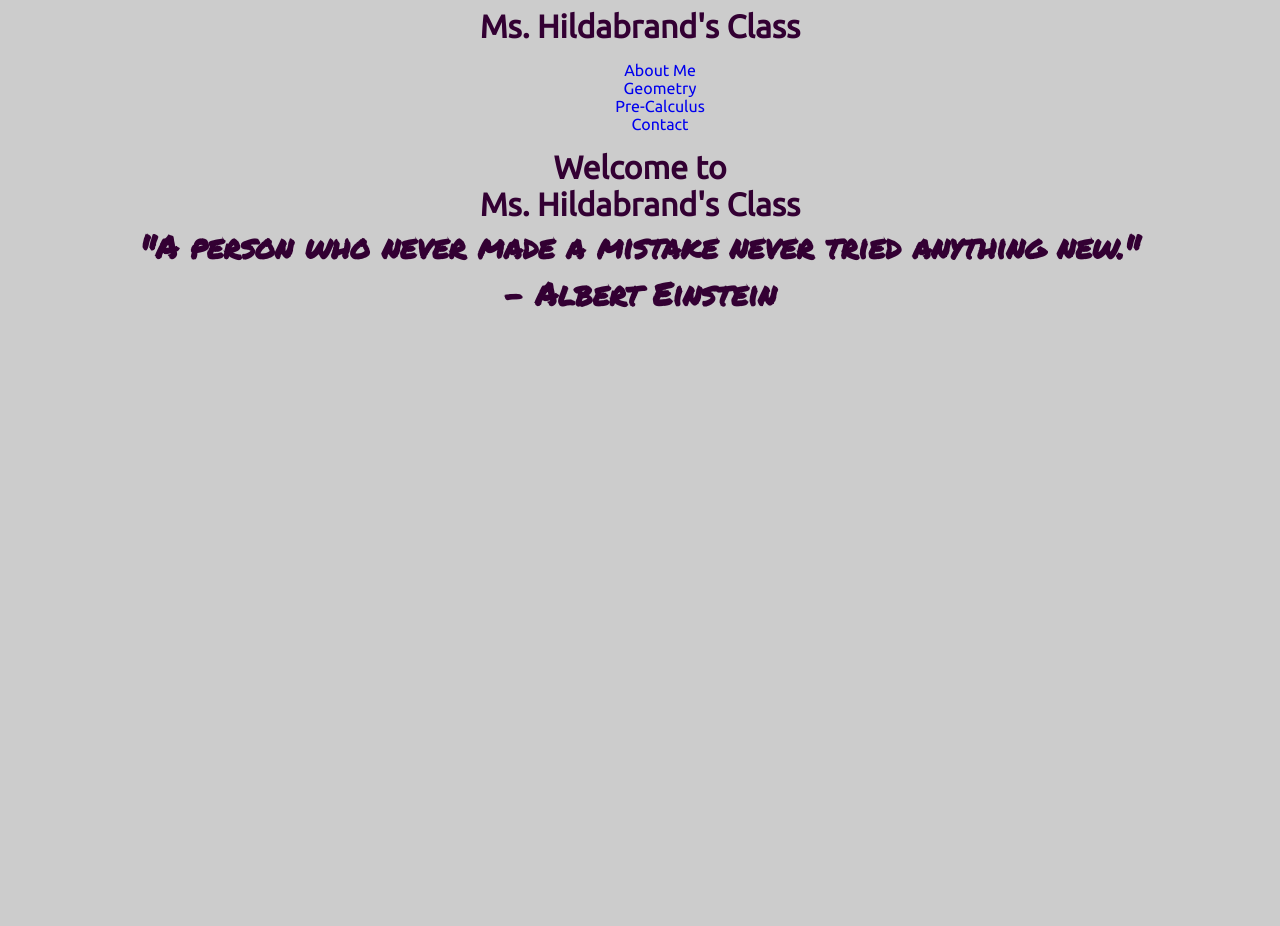
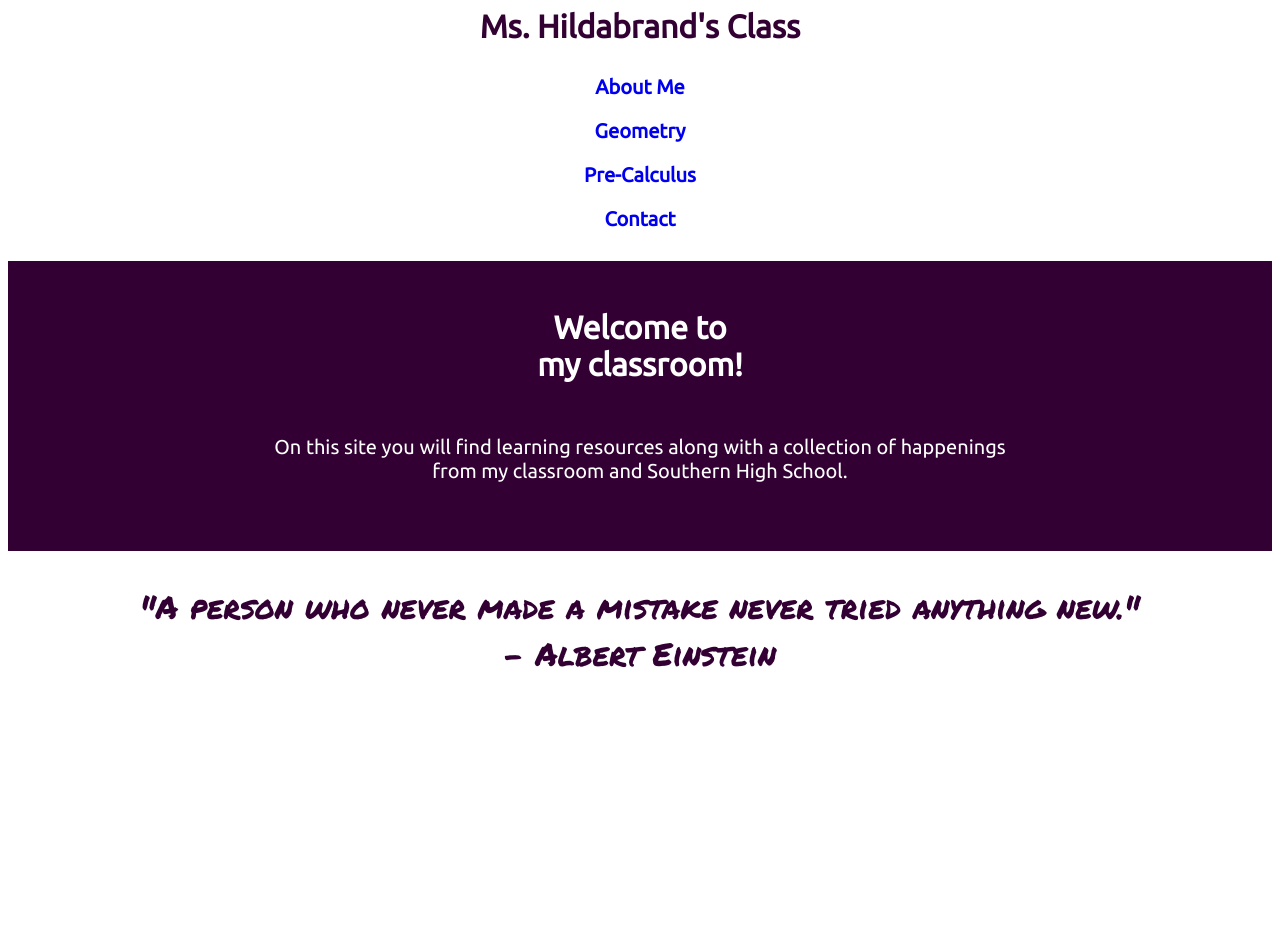
Before and after one commit to megnhild/ms_h_classroom, a plain HTML site: page index.html in a window 1280 px wide. Before the commit the page ends 800 px from the top, so only its background shows below. Drawn offline with Linux system fonts and the light colour scheme.

Commit message:
link pages in nav bar

```diff
--- a/index.html
+++ b/index.html
@@ -7,21 +7,37 @@
     <link href="https://fonts.googleapis.com/css?family=Caveat|Josefin+Slab|Montserrat|Permanent+Marker|Ubuntu" rel="stylesheet"></head>
 <body>
     <header class="main-header">
-        <h1 class='name'>Ms. Hildabrand's Class</h1>
-        <ul class="main-nav"> <!-- main navigation bar -->
-            <li><a href="#">About Me</a></li>
-            <li><a href="#">Geometry</a></li>
-            <li><a href="#">Pre-Calculus</a></li>
-            <li><a href="#">Contact</a></li>
-        </ul>
+        <span class="text">
+            <a href="index.html"><h1 id="name">Ms. Hildabrand's Class</h1></a>
+            <ul class="main-nav"> <!-- main navigation bar (text version) -->
+                <li><a href="about_me.html">About Me</a></li>
+                <li><a href="geometry.html">Geometry</a></li>
+                <li><a href="preCalculus.html">Pre-Calculus</a></li>
+                <li><a href="contact.html">Contact</a></li>
+            </ul>
+        </span>
     </header>
 
-    <div>
-        <h1>Welcome to<br>Ms. Hildabrand's Class</h1>
+    <div id="welcome">
+        <h1>Welcome to<br>my classroom!</h1>
+        <p>On this site you will find learning resources along with a collection of happenings<br>from my classroom and Southern High School.</p>
     </div>
 
     <div>
-        <h1 class='quote'>"A person who never made a mistake never tried anything new."<br>- Albert Einstein</h1>
+        <p class="quote">"A person who never made a mistake never tried anything new."<br>- Albert Einstein</p>
     </div>
+
+    <footer>
+        <span class="icons">
+            <a href="index.html"><img></a>
+            <ul class="main-nav"> <!-- main navigation bar (icon version) -->
+                <li><a href="about_me.html"><img></a></li>
+                <li><a href="geometry.html"><img></a></li>
+                <li><a href="preCalculus.html"><img></a></li>
+                <li><a href="contact.html"><img></a></li>
+            </ul>
+        </span>
+    </footer>
+
 </body>
 </html>
--- a/styles/main.css
+++ b/styles/main.css
@@ -1,15 +1,63 @@
+/* =================================
+  Base Layout Styles
+==================================== */
+
+/* ---- Navigation ---- */
+
+.main-header {
+
+}
+
+.main-nav {
+    color: #330033;
+    font-weight: bolder;
+    font-size: 1.25em;
+}
+
+/* =================================
+  class/id selectors
+==================================== */
+
+.quote {
+    font-family: 'Permanent Marker';
+    font-size: 2em;
+    color:#330033;
+}
+
+#name {
+    color: #330033;
+    padding: 0;
+}
+
+#welcome {
+    color: #fff;
+    background-color: #330033;
+    padding: 3em;
+}
+
+#schedule{
+    display: inline-block;
+    justify-content: left;
+}
+
+#classes {
+    padding: 1em 0;
+}
+
 /* =================================
   Base Element Styles
 ==================================== */
 
 body {
-    background-image: "//placekitten.com/g/1000/1000";
-    background-color: #cccccc;
+    color: #330033;
+    background-color: #fff;
+    text-align: center;
     font-family: 'Ubuntu', sans-serif;
 }
 
 ul {
     list-style-type: none;
+    padding: 0;
 }
 
 a {
@@ -17,29 +65,19 @@ a {
 }
 
 h1 {
-    color: #330033;
-    text-align: center;
+    color: #fff;
+    margin: 0;
+    padding-bottom: 1em;
+}
+
+h2 {
     margin: 0;
 }
 
-/* =================================
-  Base Layout Styles
-==================================== */
-
-/* ---- Navigation ---- */
-
-.main-header {
-    text-align: center;
+li {
+    padding: .5em;
 }
 
-.main-nav {
-    color: #330033;
+p{
+    font-size: 1.25em;
 }
-
-/* =================================
-  Class Selectors
-==================================== */
-
-.quote {
-    font-family: 'Permanent Marker';
-}
```
